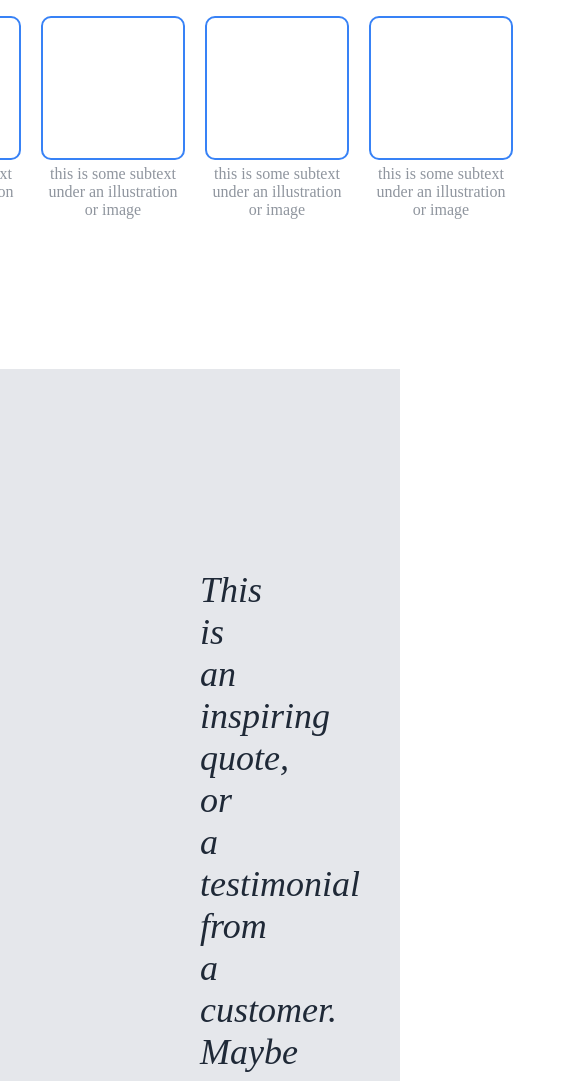
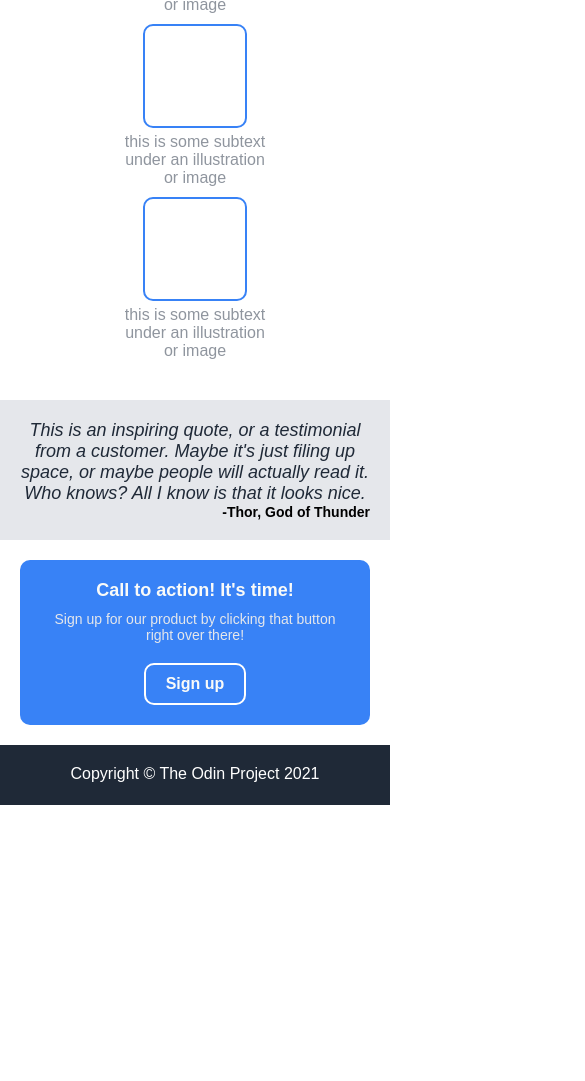
Before and after one commit to lawrenceli7/landing-page, a plain HTML site: page index.html in a window 390 px wide. Shown: the part 767-1848 px from the top of the page, 585 px wide, since content can reach past the window. After the commit the page ends 1572 px from the top, so only its background shows below. Drawn offline with Linux system fonts and the light colour scheme.

Commit message:
Implement mobile responsiveness

```diff
--- a/style.css
+++ b/style.css
@@ -2,6 +2,10 @@
   margin: 0;
   padding: 0;
   box-sizing: border-box;
+}
+
+body {
+  font-family: Arial, sans-serif;
 }
 
 footer {
@@ -16,67 +20,72 @@ footer {
 
 .nav-container {
   display: flex;
+  flex-direction: row;
+  justify-content: space-between;
+  align-items: center;
   background: #1f2937;
-  flex-direction: row;
-  justify-content: space-around;
-  padding-bottom: 60px;
+  padding: 10px 20px;
 }
 
 .header-logo {
   font-size: 24px;
   color: #f9faf8;
   font-weight: bold;
-  margin-top: 10px;
 }
 
 .header-link {
+  display: flex;
+  gap: 15px;
   color: #e5e7eb;
-  margin: 10px;
   font-size: 18px;
+}
+
+@media (max-width: 600px) {
+  .header-link {
+    flex-direction: column;
+    gap: 5px;
+  }
+}
+
+.header-container {
   display: flex;
-  gap: 30px;
+  flex-direction: row;
+  justify-content: space-around;
+  align-items: center;
+  background: #1f2937;
+  padding: 20px;
+  flex-wrap: wrap;
 }
 
 .main-text {
-  font-size: 48px;
+  font-size: 36px;
   font-weight: bold;
   color: #f9faf8;
 }
 
-.header-container {
-  background: #1f2937;
-  display: flex;
-  flex-direction: row;
-  justify-content: space-around;
-  padding-left: 210px;
-  padding-right: 210px;
-  padding-bottom: 100px;
-}
-
 .sub-text {
   color: #e5e7eb;
-  font-size: 18px;
+  font-size: 16px;
 }
 
 .header-image-container {
   background-color: gray;
+  text-align: center;
+  padding: 50px;
 }
 
 .header-image {
   color: #e5e7eb;
-  text-align: center;
-  padding: 100px;
 }
 
 .sign-up-container {
   background-color: #3882f6;
-  padding: 15px;
+  padding: 10px 20px;
   display: flex;
   justify-content: center;
   align-items: center;
-  max-width: 100px;
-  max-height: 40px;
   border-radius: 10px;
+  margin-top: 10px;
 }
 
 .sign-up {
@@ -87,31 +96,16 @@ footer {
   display: flex;
   flex-direction: column;
   align-items: center;
-  margin-bottom: 150px;
+  margin-bottom: 50px;
+  padding: 20px;
 }
 
 .sub-text-container {
   display: flex;
   flex-direction: row;
-  justify-content: space-around;
+  flex-wrap: wrap;
+  justify-content: center;
   gap: 20px;
-}
-
-.random-info {
-  padding: 30px;
-}
-
-.sub-image {
-  background-color: white;
-  padding: 70px;
-  display: flex;
-  justify-content: center;
-  align-items: center;
-  max-width: 100px;
-  max-height: 700px;
-  border-radius: 10px;
-  border: 2px solid #3882f6;
-  margin-bottom: 5px;
 }
 
 .sub-info {
@@ -119,15 +113,28 @@ footer {
   flex-direction: column;
   align-items: center;
   color: #8f959e;
+  max-width: 200px;
+}
+
+.sub-image {
+  background-color: white;
+  padding: 50px;
+  display: flex;
+  justify-content: center;
+  align-items: center;
+  border-radius: 10px;
+  border: 2px solid #3882f6;
+  margin-bottom: 5px;
 }
 
 .quote-container {
   background-color: #e5e7eb;
-  padding: 200px;
+  padding: 50px;
+  text-align: center;
 }
 
 .quote-text {
-  font-size: 36px;
+  font-size: 24px;
   font-style: italic;
   font-weight: lighter;
   color: #1f2937;
@@ -135,45 +142,112 @@ footer {
 
 .quote-author {
   text-align: right;
-  font-size: 24px;
+  font-size: 18px;
   font-weight: bold;
+}
+
+.button-background {
+  background-color: white;
+  padding: 50px;
+  text-align: center;
 }
 
 .button-container {
   background-color: #3882f6;
-  padding: 90px;
+  padding: 40px;
   border-radius: 10px;
   display: flex;
-  flex-direction: row;
-  justify-content: space-around;
-}
-
-.button-background {
-  background-color: white;
-  padding: 100px;
+  flex-direction: column;
+  align-items: center;
 }
 
 .call-to-action-text {
   font-weight: bold;
   color: #f9faf8;
-  font-size: 30px;
+  font-size: 24px;
+  margin-bottom: 10px;
 }
 
 .sign-up-text {
   color: #e5e7eb;
-  font-size: 18px;
+  font-size: 16px;
+  margin-bottom: 20px;
 }
 
 .sign-up-button {
   font-weight: bold;
   color: #f9faf8;
-  font-size: 25px;
+  font-size: 20px;
   border-radius: 10px;
   background-color: #3882f6;
   border: 2px solid white;
-  display: flex;
-  justify-content: center;
-  align-items: center;
-  padding-left: 40px;
-  padding-right: 40px;
+  padding: 10px 20px;
 }
+
+@media (max-width: 600px) {
+  .header-container {
+    flex-direction: column;
+    padding: 10px;
+  }
+
+  .main-text {
+    font-size: 24px;
+  }
+
+  .sub-text {
+    font-size: 14px;
+  }
+
+  .header-image-container {
+    padding: 20px;
+  }
+
+  .random-info-container {
+    margin-bottom: 20px;
+  }
+
+  .sub-text-container {
+    flex-direction: column;
+    gap: 10px;
+  }
+
+  .sub-info {
+    max-width: 100%;
+  }
+
+  .quote-container {
+    padding: 20px;
+  }
+
+  .quote-text {
+    font-size: 18px;
+  }
+
+  .quote-author {
+    font-size: 14px;
+  }
+
+  .button-background {
+    padding: 20px;
+  }
+
+  .button-container {
+    padding: 20px;
+  }
+
+  .call-to-action-text {
+    font-size: 18px;
+  }
+
+  .sign-up-text {
+    font-size: 14px;
+  }
+
+  .sign-up-button {
+    font-size: 16px;
+  }
+
+  .sign-up-container {
+    margin-bottom: 10px;
+  }
+}
```
